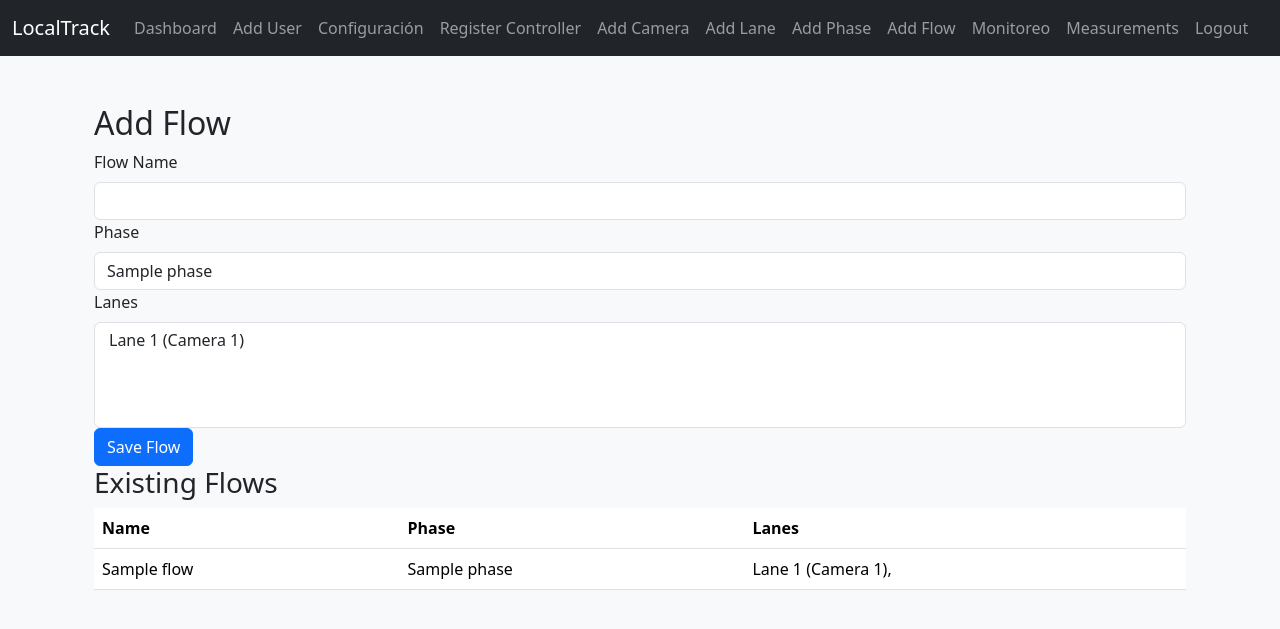
After one commit to danielsolisb/LocalTrack, a Flask app: page /add_flow in a window 1280 px wide. The commit adds this page. Shown: the top 629 px of the page. Run offline with Flask 3, Linux system fonts and the light colour scheme; a user stored in the database is signed in; tables that the repository leaves empty hold one stand-in row (values such as "Sample post").

Commit message:
agregado las relaciones de flujos y fases

```diff
--- a/app/forms.py
+++ b/app/forms.py
@@ -52,3 +52,20 @@ class LaneParameterForm(FlaskForm):
     turn_direction = StringField('Turn Direction (e.g., Left, Right)', validators=[Optional()])
     camera_id = SelectField('Camera', choices=[], coerce=int, validators=[DataRequired()])
     submit = SubmitField('Save Lane Parameter')
+
+
+#----------------------#
+# forms con deepseek
+
+# forms.py
+
+class PhaseForm(FlaskForm):
+    name = StringField('Phase Name', validators=[DataRequired()])
+    intersection_id = SelectField('Intersection', coerce=int, validators=[DataRequired()])
+    submit = SubmitField('Save Phase')
+
+class FlowForm(FlaskForm):
+    name = StringField('Flow Name', validators=[DataRequired()])
+    phase_id = SelectField('Phase', coerce=int, validators=[DataRequired()])
+    lanes = SelectMultipleField('Lanes', coerce=int, validators=[DataRequired()])
+    submit = SubmitField('Save Flow')
--- a/app/models.py
+++ b/app/models.py
@@ -99,3 +99,37 @@ class Measurement(db.Model):
 
     # Clave foránea hacia Camera
     camera_id = db.Column(db.Integer, db.ForeignKey('camera.id'), nullable=False)
+
+#modelos hechos con deepseek
+
+# models.py
+
+# Modelo para Fase
+class Phase(db.Model):
+    __tablename__ = 'phase'
+    id = db.Column(db.Integer, primary_key=True)
+    name = db.Column(db.String(50), nullable=False)  # Nombre de la fase
+    intersection_id = db.Column(db.Integer, db.ForeignKey('intersection.id'), nullable=False)  # Relación con Intersección
+
+    # Relación con Intersection
+    intersection = db.relationship('Intersection', backref=db.backref('phases', lazy=True))
+
+    # Relación con Flujos
+    flows = db.relationship('Flow', backref='phase', lazy=True, cascade="all, delete-orphan")
+
+# Modelo para Flujo
+class Flow(db.Model):
+    __tablename__ = 'flow'
+    id = db.Column(db.Integer, primary_key=True)
+    name = db.Column(db.String(50), nullable=False)  # Nombre del flujo
+    phase_id = db.Column(db.Integer, db.ForeignKey('phase.id'), nullable=False)  # Relación con Fase
+
+    # Relación muchos a muchos con LaneParameter (carriles)
+    lanes = db.relationship('LaneParameter', secondary='flow_lane', backref=db.backref('flows', lazy=True))
+
+# Tabla intermedia para la relación muchos a muchos entre Flow y LaneParameter
+flow_lane = db.Table(
+    'flow_lane',
+    db.Column('flow_id', db.Integer, db.ForeignKey('flow.id'), primary_key=True),
+    db.Column('lane_id', db.Integer, db.ForeignKey('lane_parameter.id'), primary_key=True)
+)
--- a/app/routes.py
+++ b/app/routes.py
@@ -2,8 +2,8 @@ from flask import render_template, redirect, url_for, flash, request
 from flask_login import login_user, logout_user, login_required, current_user
 from flask import Blueprint
 from . import db, login_manager
-from .models import User, Intersection, Camera, LaneParameter, Measurement, TrafficController # Asegúrate de importar Intersection
-from .forms import LoginForm, IntersectionForm, CameraForm, LaneParameterForm, TrafficControllerForm, AddUserForm
+from .models import User, Intersection, Camera, LaneParameter, Measurement, TrafficController, Phase, Flow  # Asegúrate de importar Intersection
+from .forms import LoginForm, IntersectionForm, CameraForm, LaneParameterForm, TrafficControllerForm, AddUserForm, PhaseForm, FlowForm
 from .decorators import admin_required, supervisor_required
 from werkzeug.security import check_password_hash, generate_password_hash
 import pymysql
@@ -267,3 +267,60 @@ def fetch_intersections_from_cloud():
         return results  # Retornar los datos como una lista de diccionarios
     except pymysql.MySQLError:
         return None  # Devuelve None si hay un error de conexión
+
+#--------------------------------#
+#rutas con deepseek
+
+# routes.py
+
+@routes.route('/add_phase', methods=['GET', 'POST'])
+@login_required
+@admin_required
+def add_phase():
+    form = PhaseForm()
+
+    # Poblar el campo de intersecciones
+    form.intersection_id.choices = [(i.id, i.name) for i in Intersection.query.all()]
+
+    if form.validate_on_submit():
+        phase = Phase(
+            name=form.name.data,
+            intersection_id=form.intersection_id.data
+        )
+        db.session.add(phase)
+        db.session.commit()
+        flash('Phase added successfully!', 'success')
+        return redirect(url_for('routes.add_phase'))
+
+    phases = Phase.query.all()
+    return render_template('add_phase.html', form=form, phases=phases)
+
+@routes.route('/add_flow', methods=['GET', 'POST'])
+@login_required
+@admin_required
+def add_flow():
+    form = FlowForm()
+
+    # Poblar el campo de fases
+    form.phase_id.choices = [(p.id, p.name) for p in Phase.query.all()]
+
+    # Poblar el campo de carriles
+    form.lanes.choices = [(l.id, f"Lane {l.lane} (Camera {l.camera.cam_id})") for l in LaneParameter.query.all()]
+
+    if form.validate_on_submit():
+        flow = Flow(
+            name=form.name.data,
+            phase_id=form.phase_id.data
+        )
+        # Asociar carriles al flujo
+        for lane_id in form.lanes.data:
+            lane = LaneParameter.query.get(lane_id)
+            if lane:
+                flow.lanes.append(lane)
+        db.session.add(flow)
+        db.session.commit()
+        flash('Flow added successfully!', 'success')
+        return redirect(url_for('routes.add_flow'))
+
+    flows = Flow.query.all()
+    return render_template('add_flow.html', form=form, flows=flows)
--- /dev/null
+++ b/app/templates/add_flow.html
@@ -0,0 +1,48 @@
+{% extends 'base.html' %}
+{% block content %}
+<div class="container">
+    <h2>Add Flow</h2>
+    <form method="POST">
+        {{ form.hidden_tag() }}
+        <div class="form-group">
+            {{ form.name.label(class="form-label") }}
+            {{ form.name(class="form-control") }}
+        </div>
+        <div class="form-group">
+            {{ form.phase_id.label(class="form-label") }}
+            {{ form.phase_id(class="form-control") }}
+        </div>
+        <div class="form-group">
+            {{ form.lanes.label(class="form-label") }}
+            {{ form.lanes(class="form-control") }}
+        </div>
+        <div class="form-group">
+            {{ form.submit(class="btn btn-primary") }}
+        </div>
+    </form>
+
+    <h3>Existing Flows</h3>
+    <table class="table">
+        <thead>
+            <tr>
+                <th>Name</th>
+                <th>Phase</th>
+                <th>Lanes</th>
+            </tr>
+        </thead>
+        <tbody>
+            {% for flow in flows %}
+            <tr>
+                <td>{{ flow.name }}</td>
+                <td>{{ flow.phase.name }}</td>
+                <td>
+                    {% for lane in flow.lanes %}
+                    Lane {{ lane.lane }} (Camera {{ lane.camera.cam_id }}),
+                    {% endfor %}
+                </td>
+            </tr>
+            {% endfor %}
+        </tbody>
+    </table>
+</div>
+{% endblock %}
--- a/app/templates/base.html
+++ b/app/templates/base.html
@@ -40,6 +40,12 @@
                     <li class="nav-item">
                         <a class="nav-link" href="{{ url_for('routes.add_lane') }}">Add Lane</a>
                     </li>
+                    <li class="nav-item">
+                        <a class="nav-link" href="{{ url_for('routes.add_phase') }}">Add Phase</a>
+                    </li>
+                    <li class="nav-item">
+                        <a class="nav-link" href="{{ url_for('routes.add_flow') }}">Add Flow</a>
+                    </li>
                     {% endif %}
 
                     <!-- Opciones accesibles para Supervisores y Admin -->
```
Also changed, not shown: app/templates/add_phase.html (added, +38 -0 lines), migrations/versions/453a21ffc6b8_add_models_new_phases_and_flows.py (added, +50 -0 lines), README.md.
